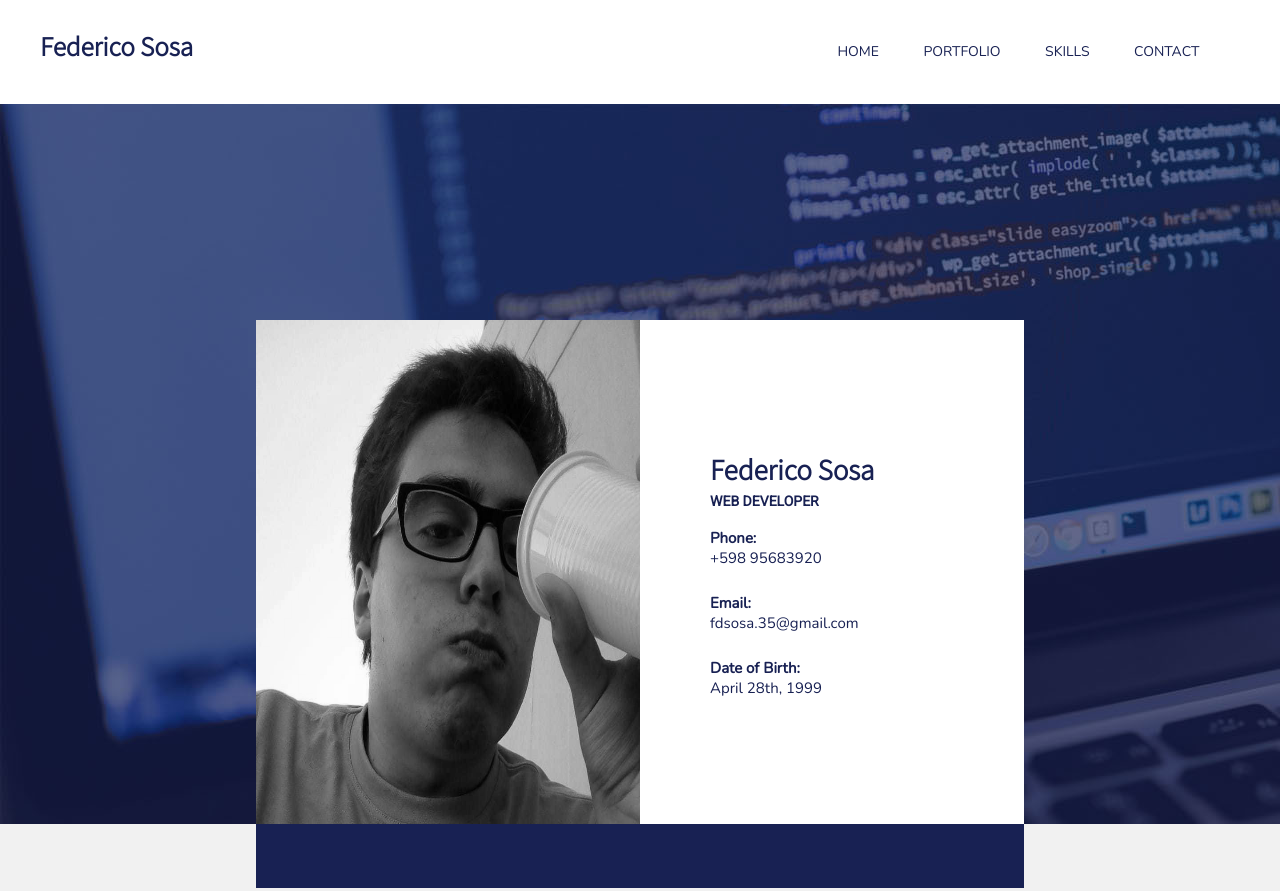
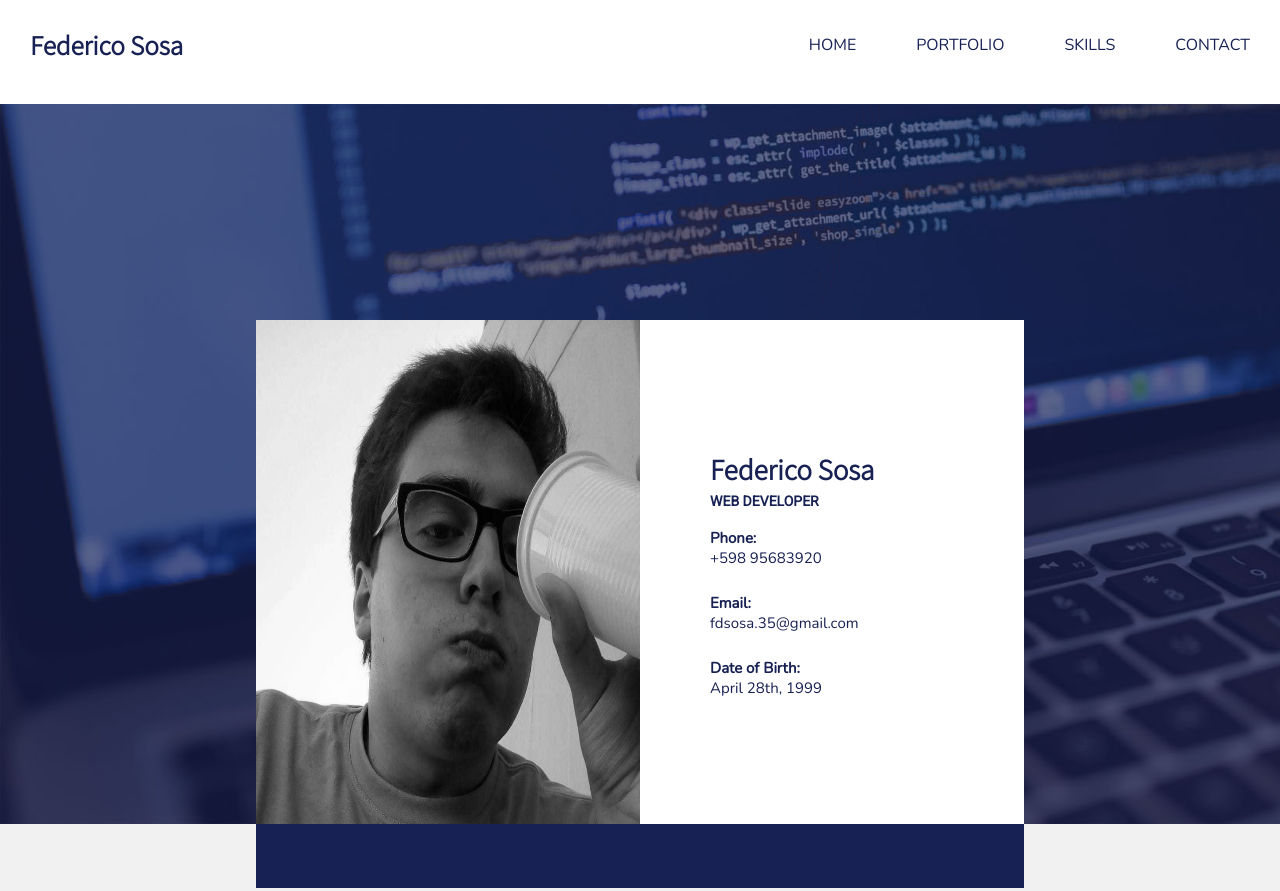
Before and after one commit to fdsosa/proyecto-cv, a plain HTML site: page index.html in a window 1280 px wide. Shown: the top 891 px of the page. Drawn offline with nearby package versions, Linux system fonts and the light colour scheme; some icons are missing.

Commit message:
Fixed bugs with header - Add flexbox to header

```diff
--- a/index.html
+++ b/index.html
@@ -13,7 +13,9 @@
   <body>
     <header id="header">
       <nav>
-        <h3>Federico Sosa</h3>
+        <div class="title">
+          <h3>Federico Sosa</h3>
+        </div>
         <div class="links">
           <a href="">Home</a>
           <a href="">Portfolio</a>
--- a/style.css
+++ b/style.css
@@ -19,17 +19,6 @@ header{
   height: 13vh;
   background: #fff;
   z-index: 10;
-  justify-content: center
-}
-
-.sticky{
-  position: fixed;
-  top: 0;
-  width: 100%
-}
-
-.sticky{
-  padding-top: 102px;
 }
 
 header h3, header a{
@@ -41,26 +30,41 @@ header h3{
   font-family: 'Assistant', sans-serif;
   font-size: 27px;
   text-transform: capitalize;
-  margin-left: 40px;
 }
 
 .links{
-  display: inline-block;
-  margin-left: 50%;
+  width: 100%;
+  display: flex;
+  justify-content: flex-end;
 }
 
 header a{
   display: inline-block;
-  line-height: 13vh;
-  margin-right: 40px;
   font-family: 'Nunito', sans-serif;
-  font-size: 14px;
+  font-size: 16px;
   text-decoration: none;
   text-transform: uppercase;
+  box-sizing: border-box;
+  padding: 0 30px;
+}
+
+header nav{
+  display: flex;
+  align-items: center;
+}
+
+header .title{
+  display: flex;
+  width: 100%;
+  justify-content: flex-start;
+  padding-left: 30px;
+  box-sizing: border-box;
 }
 
 .background-pic{
   background-image: url(computer.jpg);
+  background-repeat: no-repeat;
+  background-size: cover;
   width: 100%;
   height: 90vh;
   margin-top: 13vh;
```
